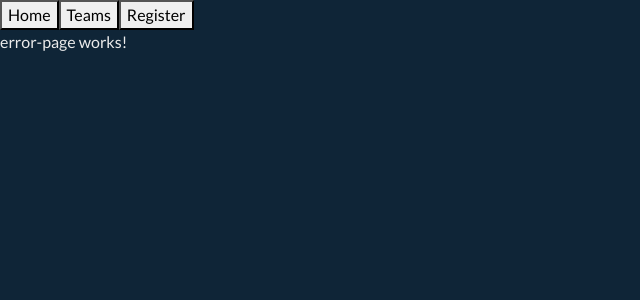
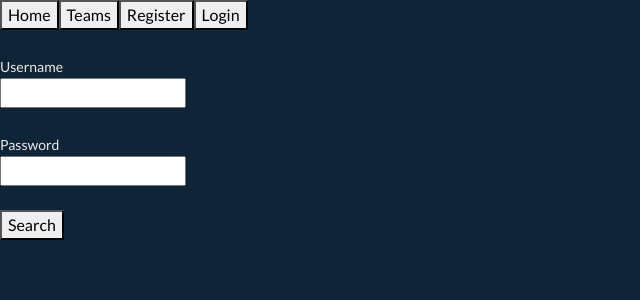
Before and after one commit to abdulmoiz99/CricketSquad, an Angular app in the folder public/angular-cricketSquad/: page /login in a window 1280 px wide. Shown: the top 300 px of the page, without its empty margins (0-640 px from the left). Built offline with nearby package versions, Linux system fonts and the light colour scheme.

Commit message:
Added login

```diff
--- a/public/angular-cricketSquad/src/app/app.routes.ts
+++ b/public/angular-cricketSquad/src/app/app.routes.ts
@@ -4,6 +4,7 @@ import { TeamsComponent } from './teams/teams.component';
 import { ErrorPageComponent } from './error-page/error-page.component';
 import { TeamComponent } from './team/team.component';
 import { RegisterComponent } from './register/register.component';
+import { LoginComponent } from './login/login.component';
 
 export const routes: Routes = [
     { path: "", redirectTo: "home", pathMatch: "full" },
@@ -11,5 +12,6 @@ export const routes: Routes = [
     { path: "teams", component: TeamsComponent },
     { path: "team/:teamId", component: TeamComponent },
     { path: "register", component: RegisterComponent },
+    { path: "login", component: LoginComponent },
     { path: "**", component: ErrorPageComponent },
 ];
--- /dev/null
+++ b/public/angular-cricketSquad/src/app/login/login.component.html
@@ -0,0 +1,17 @@
+<form [formGroup]="loginForm" (ngSubmit)="login(loginForm)">
+    <br />
+    <div>
+        <label>Username</label>
+        <br />
+        <input name="username" id="username" formControlName="username">
+    </div>
+    <br />
+
+    <div>
+        <label>Password</label>
+        <br />
+        <input name="password" id="password" formControlName="password">
+    </div>
+    <br />
+    <button type="submit">Search</button>
+</form>
--- /dev/null
+++ b/public/angular-cricketSquad/src/app/login/login.component.ts
@@ -0,0 +1,32 @@
+import { Component } from '@angular/core';
+import { FormControl, FormGroup, ReactiveFormsModule } from '@angular/forms';
+import { UserDataService } from '../user-data.service';
+import { response } from 'express';
+
+@Component({
+  selector: 'app-login',
+  standalone: true,
+  imports: [ReactiveFormsModule],
+  templateUrl: './login.component.html',
+  styleUrl: './login.component.css'
+})
+export class LoginComponent {
+  loginForm!: FormGroup;
+  constructor(private _service: UserDataService) { }
+  ngOnInit(): void {
+    this.loginForm = new FormGroup({
+      username: new FormControl,
+      password: new FormControl,
+    })
+  }
+  public login(form: FormGroup) {
+    const user = {
+      username: form.value.username,
+      password: form.value.password,
+    }
+    console.log(user)
+    this._service.login(user).subscribe(response => {
+      console.log(response)
+    })
+  }
+}
--- a/public/angular-cricketSquad/src/app/navigation/navigation.component.html
+++ b/public/angular-cricketSquad/src/app/navigation/navigation.component.html
@@ -2,4 +2,5 @@
     <button routerLink="home">Home</button>
     <button routerLink="teams">Teams</button>
     <button routerLink="register">Register</button>
+    <button routerLink="login">Login</button>
 </nav>
--- a/public/angular-cricketSquad/src/app/user-data.service.ts
+++ b/public/angular-cricketSquad/src/app/user-data.service.ts
@@ -14,4 +14,8 @@ export class UserDataService {
   public registerUser(user: object): Observable<any> {
     return this._httpClient.post(`${this._baseUrl}/users`, user)
   }
+
+  public login(user: object): Observable<any> {
+    return this._httpClient.post(`${this._baseUrl}/users/login`, user)
+  }
 }
```
Also changed, not shown: public/angular-cricketSquad/src/app/login/login.component.css (added), 1 other file (tests, documents, lock files or other folders).
